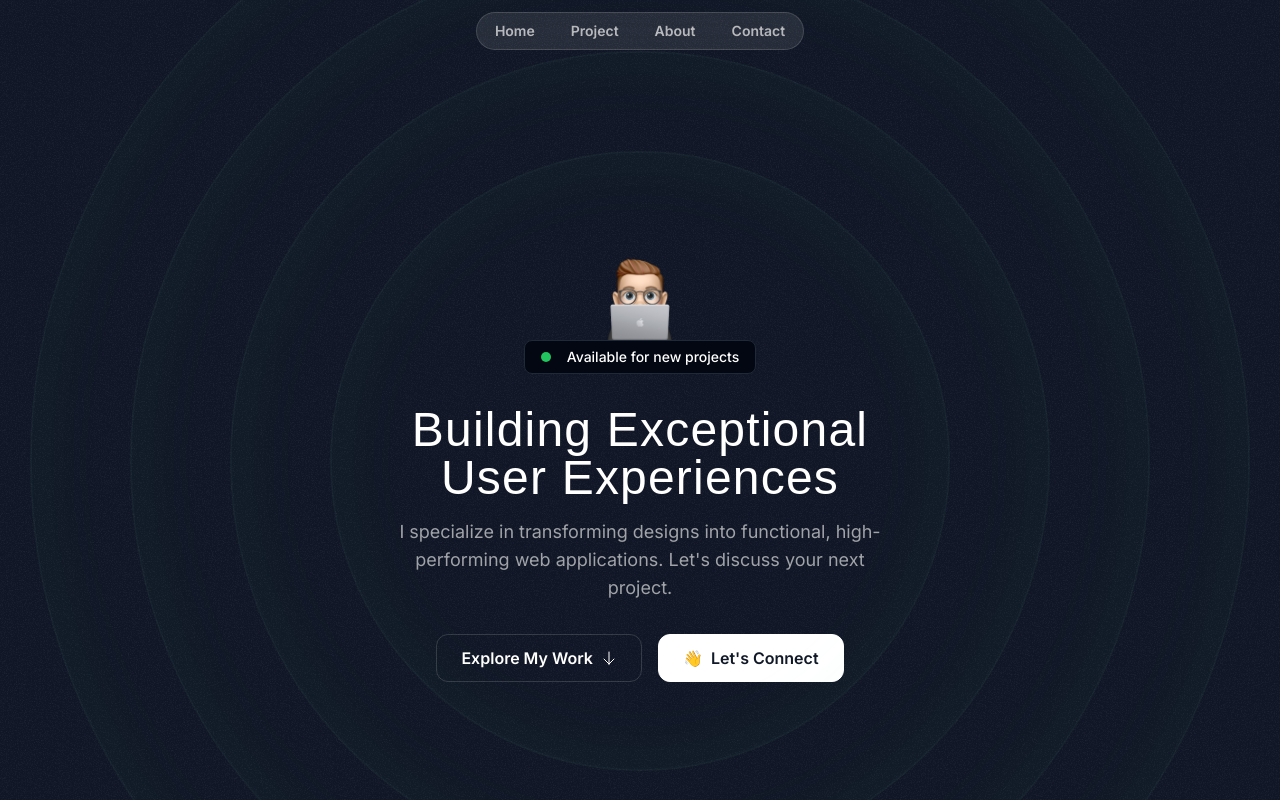
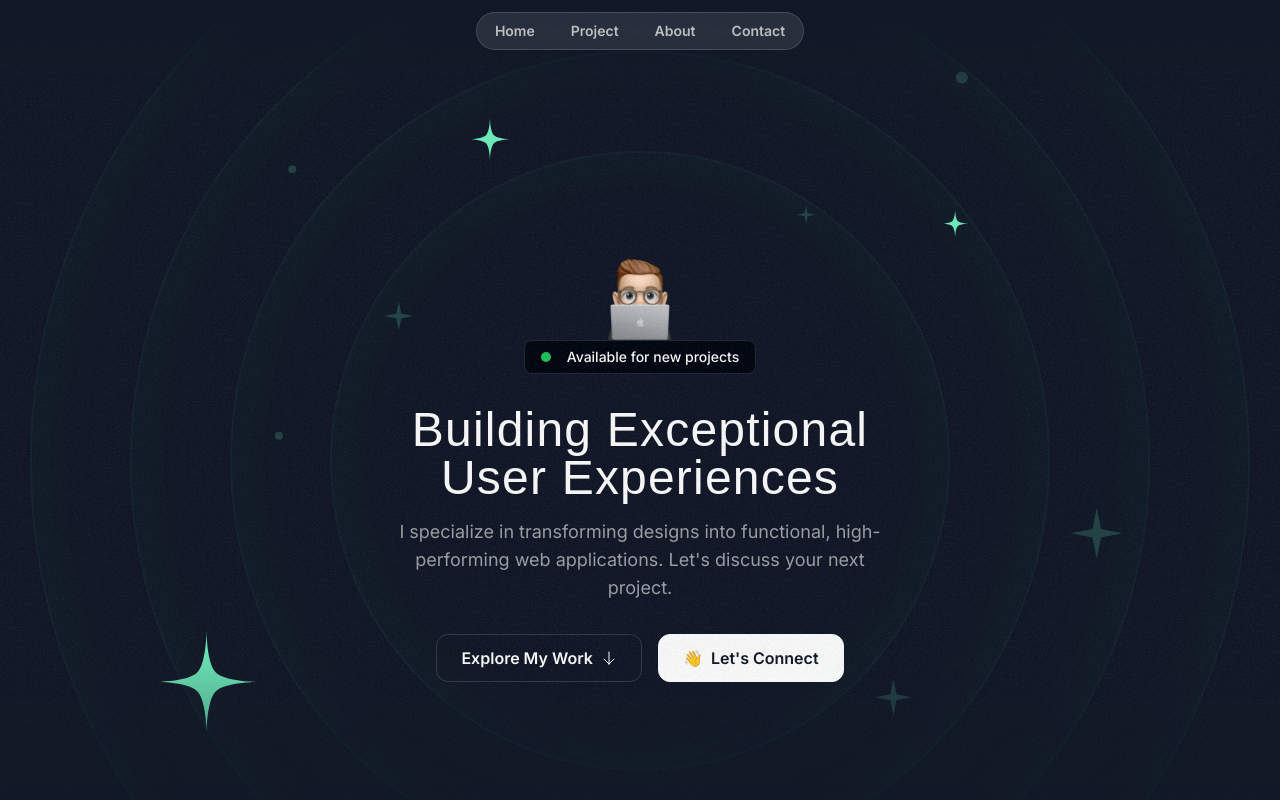
Before and after one commit to baophan-developer/portfolio, a Next.js app: page / in a window 1280 px wide. Shown: the top 800 px of the page. Built offline with nearby package versions, Linux system fonts and the light colour scheme; a web font is replaced by a local one.

Commit message:
feature: [BaoPH] - new feature:
* add HeroOrbit for HeroSection

```diff
--- a/src/sections/Hero.tsx
+++ b/src/sections/Hero.tsx
@@ -1,11 +1,15 @@
 import memojiImage from "@/assets/images/memoji-computer.png";
 import grainImage from "@/assets/images/grain.jpg";
 import ArrayDown from "@/assets/icons/arrow-down.svg";
+import StarIcon from "@/assets/icons/star.svg";
+import SparkleIcon from "@/assets/icons/sparkle.svg";
 import Image from "next/image";
+import { HeroOrbit } from "@/components/HeroOrbit";
 
 export const HeroSection = () => {
     return (
         <div className="py-32 md:py-48 lg:py-60 relative z-0">
+            <div className="absolute inset-0 [mask-image:linear-gradient(to_bottom,transparent,black_10%,black_70%,transparent)]">
                 <div
                     className="absolute inset-0 -z-30 opacity-5"
                     style={{
@@ -16,6 +20,37 @@
                 <div className="size-[820px] hero-ring"></div>
                 <div className="size-[1020px] hero-ring"></div>
                 <div className="size-[1220px] hero-ring"></div>
+                <HeroOrbit size={800} rotation={-72}>
+                    <StarIcon className="size-28 text-emerald-300" />
+                </HeroOrbit>
+                <HeroOrbit size={550} rotation={20}>
+                    <StarIcon className="size-12 text-emerald-300" />
+                </HeroOrbit>
+                <HeroOrbit size={590} rotation={98}>
+                    <StarIcon className="size-8 text-emerald-300" />
+                </HeroOrbit>
+                <HeroOrbit size={430} rotation={-14}>
+                    <SparkleIcon className="size-8 text-emerald-300/20" />
+                </HeroOrbit>
+                <HeroOrbit size={440} rotation={79}>
+                    <SparkleIcon className="size-5 text-emerald-300/20" />
+                </HeroOrbit>
+                <HeroOrbit size={530} rotation={178}>
+                    <SparkleIcon className="size-10 text-emerald-300/20" />
+                </HeroOrbit>
+                <HeroOrbit size={710} rotation={144}>
+                    <SparkleIcon className="size-14 text-emerald-300/20" />
+                </HeroOrbit>
+                <HeroOrbit size={720} rotation={85}>
+                    <div className="size-3 rounded-full bg-emerald-300/20" />
+                </HeroOrbit>
+                <HeroOrbit size={520} rotation={-41}>
+                    <div className="size-2 rounded-full bg-emerald-300/20" />
+                </HeroOrbit>
+                <HeroOrbit size={650} rotation={-5}>
+                    <div className="size-2 rounded-full bg-emerald-300/20" />
+                </HeroOrbit>
+            </div>
             <div className="container">
                 <div className="flex flex-col items-center">
                     <Image
```
Lines whose indentation alone changed are shown as unchanged.
